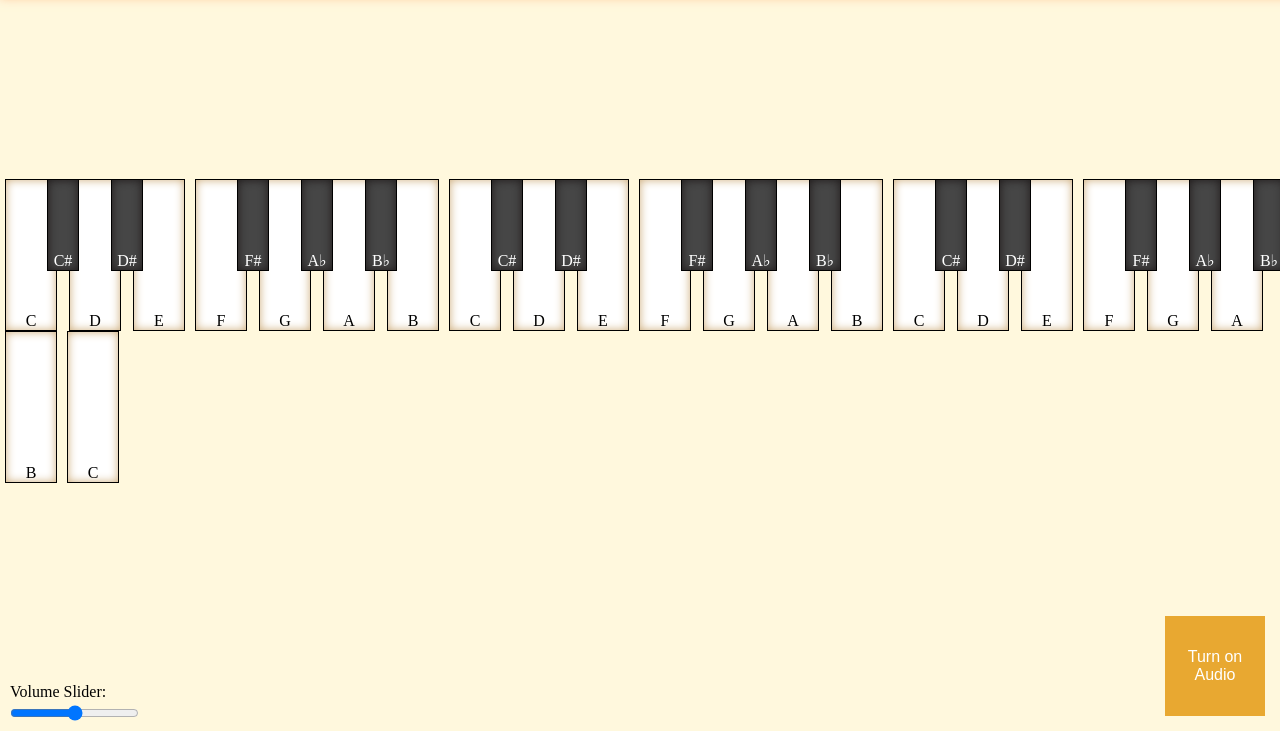
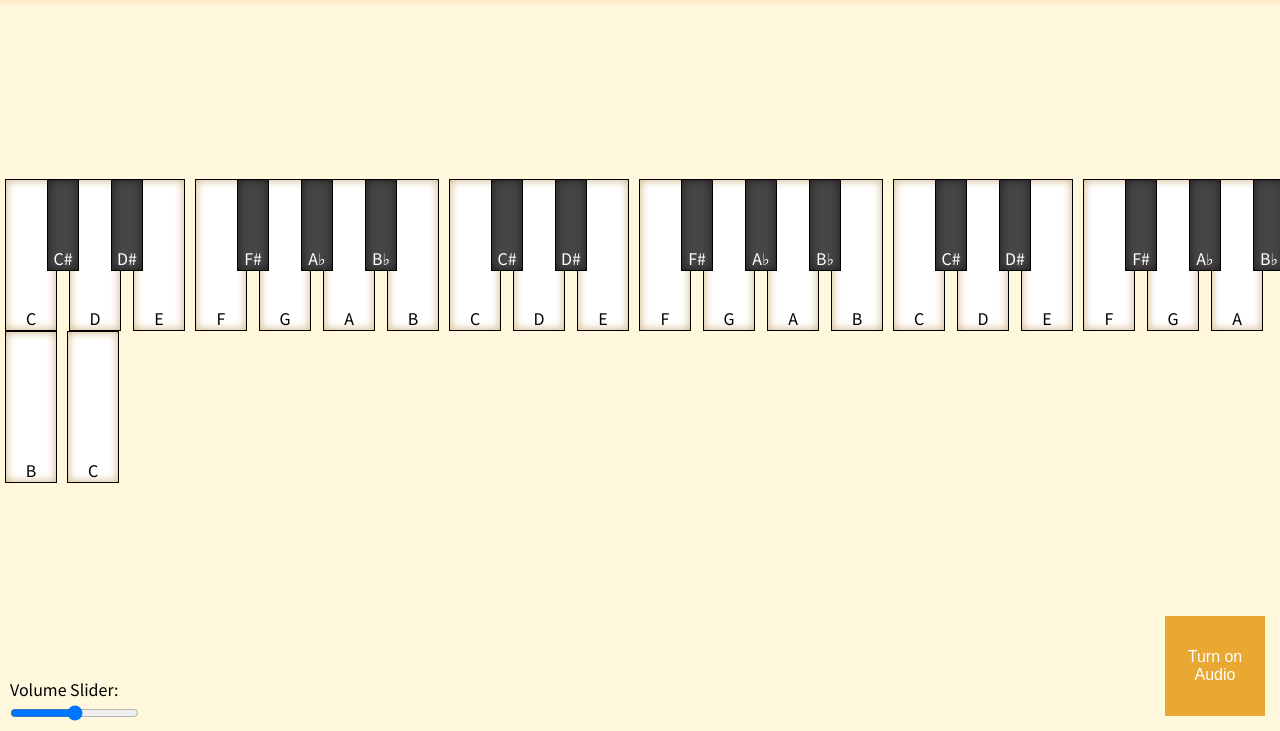
Before and after one commit to NerimoNasib/pianohtml, a plain HTML site: page index.html in a window 1280 px wide. Shown: the part 69-800 px from the top of the page. Drawn offline with Linux system fonts and the light colour scheme.

Commit message:
font change

```diff
--- a/apik/style.css
+++ b/apik/style.css
@@ -5,6 +5,7 @@ body {
     height: 100vh;
     margin: 0;
     padding: 0;
+    font-family: "Noto Sans JP", sans-serif;
     background-color: #fff8dd;
   }
 
--- a/index.html
+++ b/index.html
@@ -5,6 +5,9 @@
   <meta name="viewport" content="width=device-width, initial-scale=1.0">
   <title>デジタルピアノ</title>
   <link rel="stylesheet" href="apik/style.css">
+  <link rel="preconnect" href="https://fonts.googleapis.com">
+  <link rel="preconnect" href="https://fonts.gstatic.com" crossorigin>
+  <link href="https://fonts.googleapis.com/css2?family=Noto+Sans+JP:wght@100..900&display=swap" rel="stylesheet">
   <script src="apik/onsei.js"></script>
 </head>
 <body>
```
